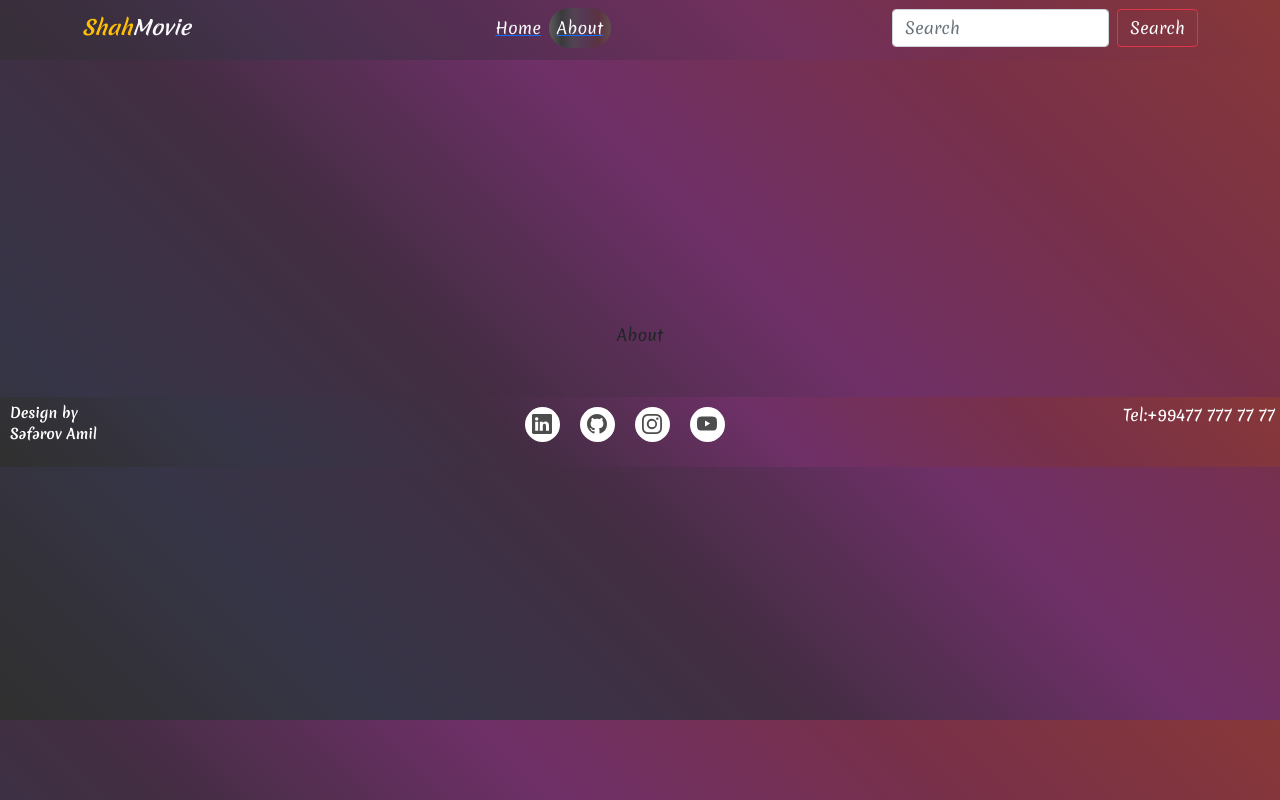
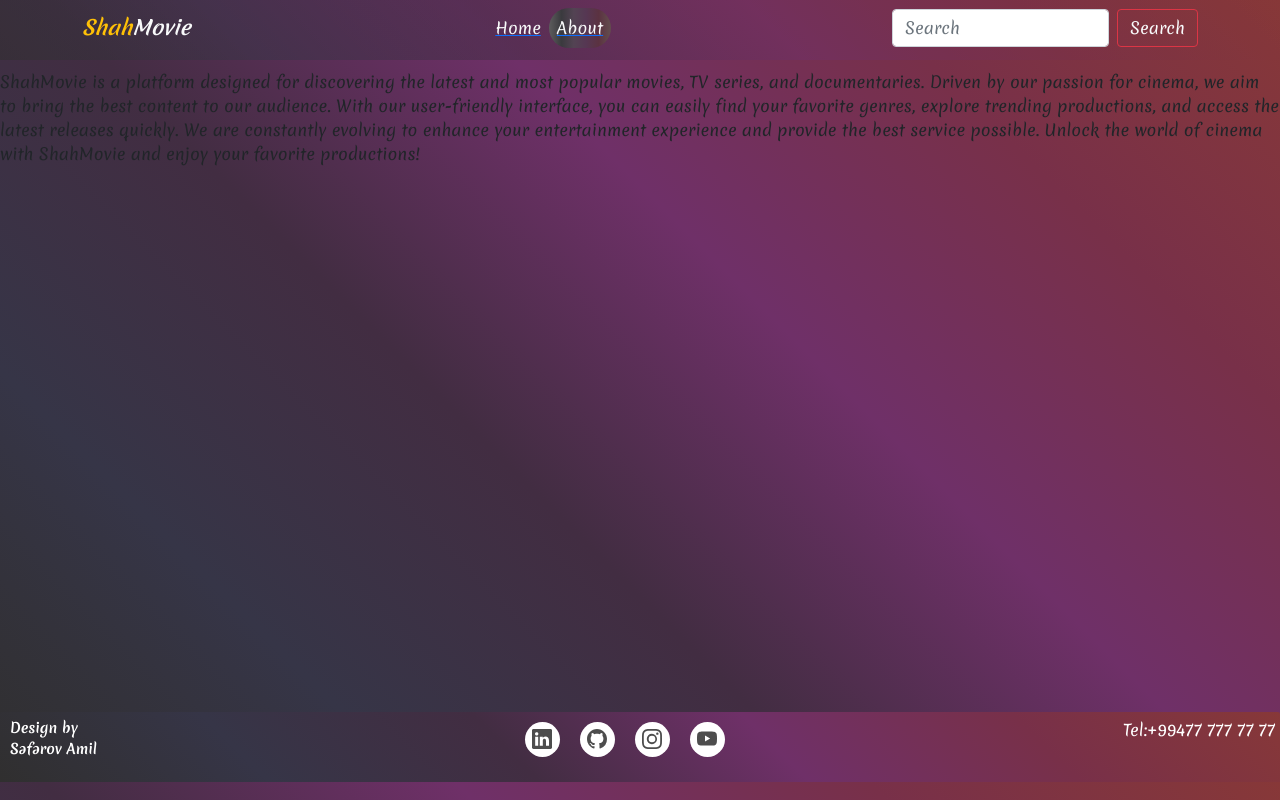
Before and after one commit to AmilSeferov/Shah_MovieWithTypeScript, a React (Vite) app: page /About in a window 1280 px wide. Built offline with nearby package versions, Linux system fonts and the light colour scheme; a web font is replaced by a local one.

Commit message:
react icon added

```diff
--- a/package.json
+++ b/package.json
@@ -14,6 +14,7 @@
     "react": "^19.0.0",
     "react-bootstrap": "^2.10.9",
     "react-dom": "^19.0.0",
+    "react-icons": "^5.5.0",
     "react-router-dom": "^7.2.0",
     "swiper": "^11.2.5"
   },
--- /dev/null
+++ b/src/pages/About/About.css
@@ -0,0 +1,3 @@
+.about{
+  min-height: 74vh;
+}
--- a/src/pages/About/About.tsx
+++ b/src/pages/About/About.tsx
@@ -1,8 +1,23 @@
-
+import "./About.css";
+import { GiMusicSpell } from "react-icons/gi";
 function About() {
   return (
-    <div>About</div>
-  )
+    <div className="about">
+      <div className="logo">
+
+      </div>
+      <div className="info">
+        ShahMovie is a platform designed for discovering the latest and most
+        popular movies, TV series, and documentaries. Driven by our passion for
+        cinema, we aim to bring the best content to our audience. With our
+        user-friendly interface, you can easily find your favorite genres,
+        explore trending productions, and access the latest releases quickly. We
+        are constantly evolving to enhance your entertainment experience and
+        provide the best service possible. Unlock the world of cinema with
+        ShahMovie and enjoy your favorite productions!
+      </div>
+    </div>
+  );
 }
 
-export default About
+export default About;
```
Also changed, not shown: 1 other file (tests, documents, lock files or other folders).
